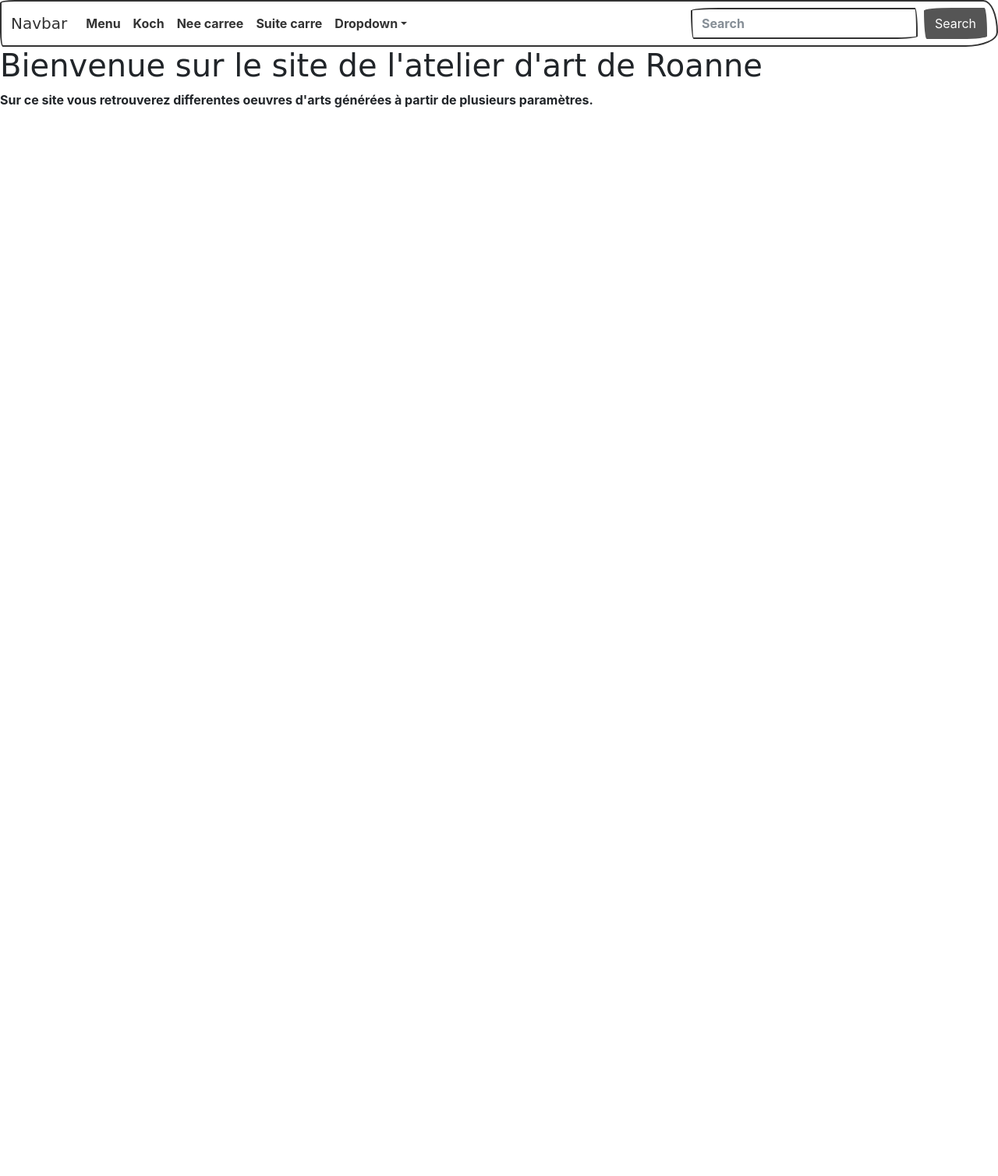
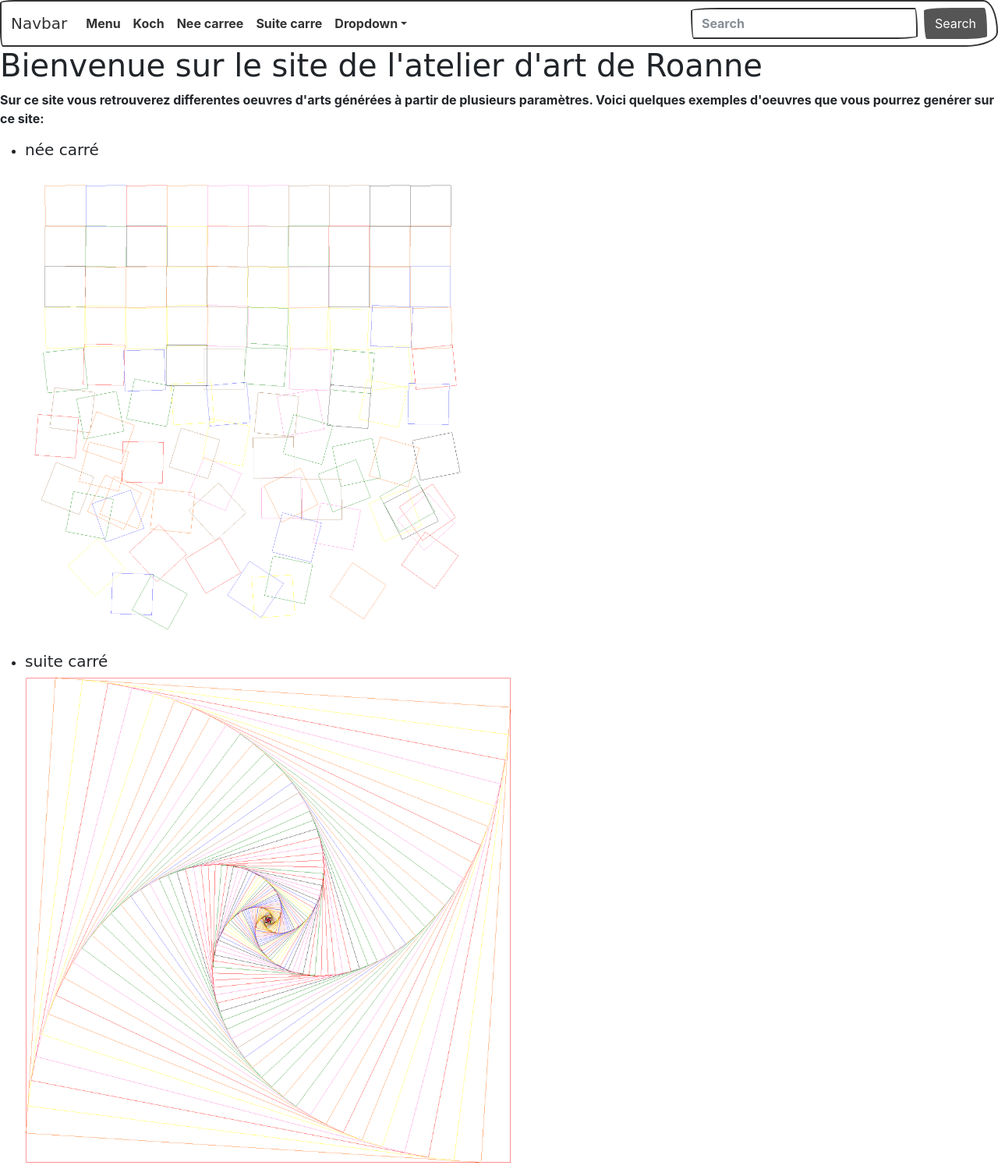
Before and after one commit to qwertyjuju/SAE24, a Symfony app: template templates/artmath/index.html.twig in a window 1280 px wide. Shown: the whole page at 78% size. Before the commit the page ends 138 px from the top, so only its background shows below. Run offline with Twig, Linux system fonts and the light colour scheme; the template is opened without the code that fills it, so the values that code supplies are empty; some libraries are stand-ins or nearby versions; some web fonts are replaced.

Commit message:
Update index.html.twig

```diff
--- a/templates/artmath/index.html.twig
+++ b/templates/artmath/index.html.twig
@@ -6,6 +6,18 @@
 <div>
     <h1>Bienvenue sur le site de l'atelier d'art de Roanne</h1>
     <p>Sur ce site vous retrouverez differentes oeuvres d'arts générées à partir de plusieurs paramètres.
+    Voici quelques exemples d'oeuvres que vous pourrez genérer sur ce site:
     </p>
+    <ul>
+        <li>
+            <h5>née carré</h5>
+            <img src="examples/nee_carre.png" width="50%">
+        </li>
+        <li>
+            <h5>suite carré</h5>
+            <img src="examples/suite_carre.png" width="50%">
+        </li>
+    </ul>
+
 </div>
 {% endblock %}
```
